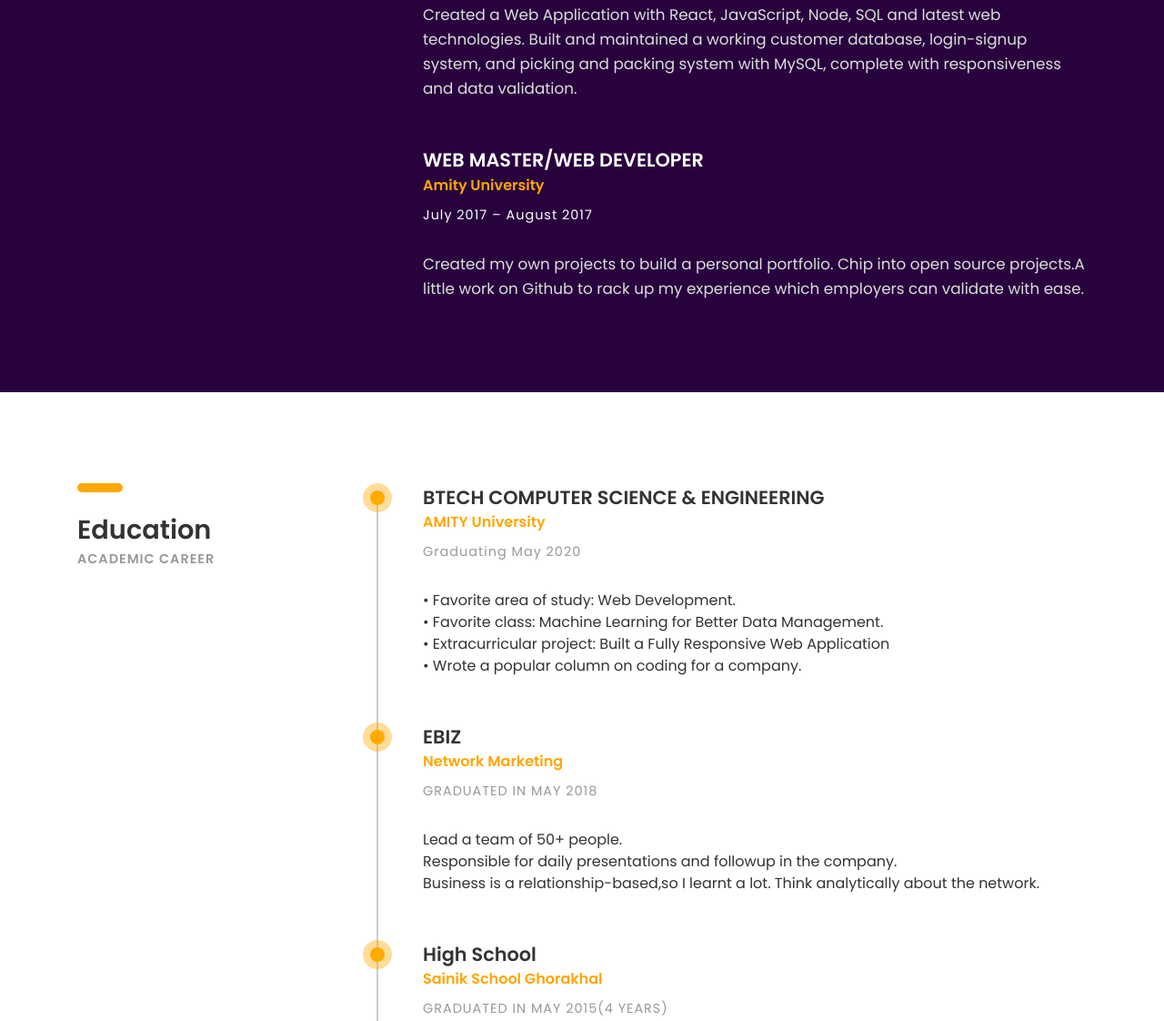
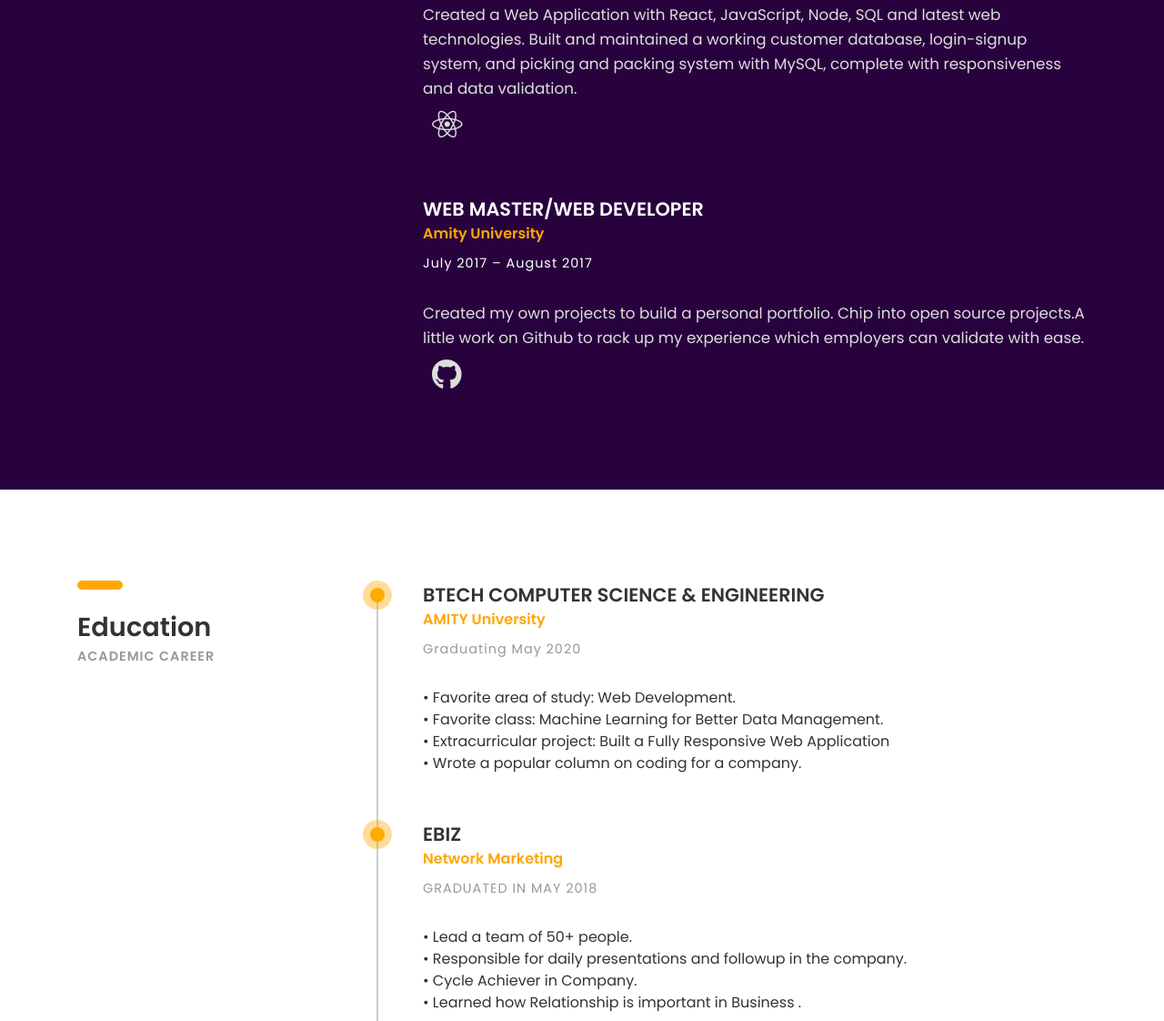
Before and after one commit to abhimetro/abhimetro.github.io, a plain HTML site: page index.html in a window 1280 px wide. Shown: the part 1689-2811 px from the top of the page at 91% size. Drawn offline with Linux system fonts and the light colour scheme; files whose address does not match are found by name.

```diff
--- a/01-cv-portfolio/css/styles.css
+++ b/01-cv-portfolio/css/styles.css
@@ -75,6 +75,8 @@
 [class^="icon-"]:before, [class*=" icon-"]:before{ line-height: inherit; }
 
 b.max-bold{ font-weight: 700; }
+
+.fab{padding: 10px;}
 
 
 
--- a/index.html
+++ b/index.html
@@ -10,6 +10,8 @@
 	<!-- Font -->
 
 	<link href="https://fonts.googleapis.com/css?family=Poppins:400,500,600,700%7CAllura" rel="stylesheet">
+
+	<link rel="stylesheet" href="https://use.fontawesome.com/releases/v5.8.1/css/all.css" integrity="sha384-50oBUHEmvpQ+1lW4y57PTFmhCaXp0ML5d60M1M7uH2+nqUivzIebhndOJK28anvf" crossorigin="anonymous">
 
 	<!-- Stylesheets -->
 
@@ -171,7 +173,7 @@
 						<h4><b>PROJECT MANAGER</b></h4>
 						<h5 class="font-yellow"><b>Amity University</b></h5>
 						<h6 class="margin-t-10">July 2018 – August 2018</h6>
-						<p class="font-semi-white margin-tb-30">Created a Web Application with React, JavaScript, Node, SQL and latest web technologies. Built and maintained a working customer database, login-signup system, and picking and packing system with MySQL, complete with responsiveness and data validation.</p>
+						<p class="font-semi-white margin-tb-30">Created a Web Application with React, JavaScript, Node, SQL and latest web technologies. Built and maintained a working customer database, login-signup system, and picking and packing system with MySQL, complete with responsiveness and data validation.<br><a href="https://face-detection-react-app.herokuapp.com/"><i class="fab fa-react fa-2x"></i></a></p>
 					</div><!-- experience -->
 
 					<div class="experience margin-b-50">
@@ -179,7 +181,7 @@
 						<h5 class="font-yellow"><b>Amity University</b></h5>
 						<h6 class="margin-t-10">July 2017 – August 2017</h6>
 						<p class="font-semi-white margin-tb-30">Created my own projects to build a personal portfolio.
-								Chip into open source projects.A little work on Github to rack up my experience which employers can validate with ease.</p>
+								Chip into open source projects.A little work on Github to rack up my experience which employers can validate with ease.<a href="https://github.com/abhi3566"><i class="fab fa-github fa-2x"></i></a></p>
 					</div><!-- experience -->
 
 				</div><!-- col-sm-8 -->
@@ -216,10 +218,10 @@
 							<h5 class="font-yellow"><b>Network Marketing</b></h5>
 							<h6 class="font-lite-black margin-t-10">GRADUATED IN MAY 2018</h6>
 							<ul class="margin-tb-30">
-								<li>Lead a team of 50+ people.</li>
-                                <li>Responsible for daily presentations and followup in the company.</li>
-								<li>Business is a relationship-based,so I learnt a lot.</li>
-								<li>Think analytically about the network.</li>
+								<li> • Lead a team of 50+ people.</li>
+                                <li> • Responsible for daily presentations and followup in the company.</li>
+								<li> • Cycle Achiever in Company.</li><br>
+								<li> • Learned how Relationship is important in Business .</li>
 							</ul>
 						</div><!-- education -->
 
```
